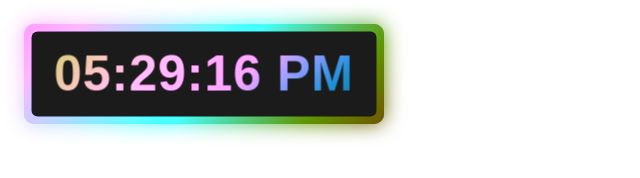
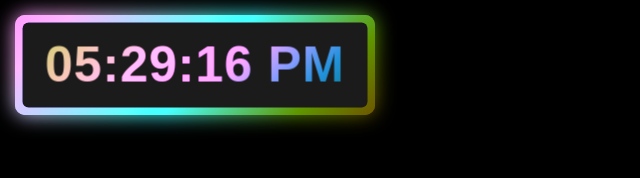
Before and after one commit to ParaPaca/notion_widgets, a plain HTML site: page rainbow_digital_clocks/index.html in a window 1280 px wide. Shown: the whole page, without its empty margins (0-640 px from the left). Drawn offline with Linux system fonts and the light colour scheme.

Commit message:
Update style.css

```diff
--- a/rainbow_digital_clocks/style.css
+++ b/rainbow_digital_clocks/style.css
@@ -7,7 +7,7 @@ html,body{
   display: grid;
   height: 100%;
   place-items: left;
-  padding: 12px;
+  background: #000;
 }
 .wrapper{
   height: 100px;
@@ -61,3 +61,6 @@ html,body{
 .wrapper span:last-child{
   filter: blur(10px);
 }
+body {
+  padding: 15px;;
+}
```
